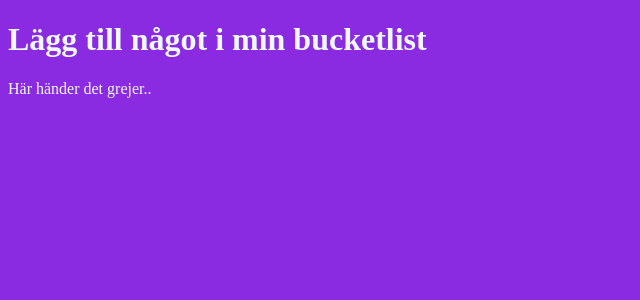
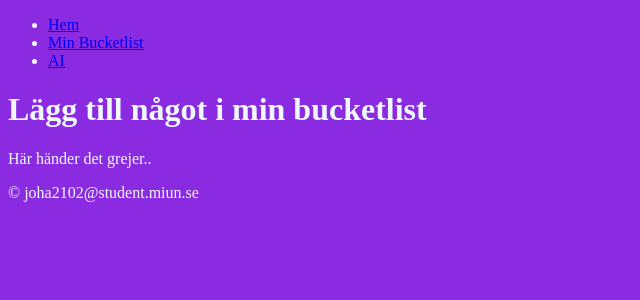
Before and after one commit to JohannaHannahoJ/bucketlist, a PHP site: page /bucketlist.php in a window 1280 px wide. Shown: the top 300 px of the page, without its empty margins (0-640 px from the left). Run offline with PHP 8.4, Linux system fonts and the light colour scheme.

Commit message:
Add reusable header, navigation and footer

```diff
--- a/bucketlist.php
+++ b/bucketlist.php
@@ -1,19 +1,12 @@
-<!DOCTYPE html>
-<html lang="se">
-<head>
-    <meta charset="UTF-8">
-    <meta name="viewport" content="width=device-width, initial-scale=1.0">
-    <title>Bucketlist - Min bucketlist</title>
-    <link rel="stylesheet" href="css/styles.css">
-</head>
-<body>
-    <div class="container">
+<?php
+$title = "Min Bucketlist";
+$currentPage = "bucketlist";
+require_once 'config.php';
+require_once 'includes/header.php';
+?>
         <h1>Lägg till något i min bucketlist</h1>
         <div class="ingress">
             Här händer det grejer..
         </div>
 
-    </div>
-
-</body>
-</html>
+<?php require_once 'includes/footer.php'; ?>
--- a/includes/footer.php
+++ b/includes/footer.php
@@ -0,0 +1,11 @@
+        </main>
+
+        <footer>
+            <p>&copy; joha2102@student.miun.se</p>
+        </footer>
+
+    </div>
+
+  </body>
+
+  </html>
--- a/includes/header.php
+++ b/includes/header.php
@@ -0,0 +1,27 @@
+<!DOCTYPE html>
+<html lang="sv">
+
+<head>
+    <meta charset="UTF-8">
+    <meta name="viewport" content="width=device-width, initial-scale=1.0">
+    <title>Bucketlist | <?= $title ?></title>
+    <link rel="stylesheet" href="css/styles.css">
+</head>
+
+<body>
+    <div class="container">
+        <header>
+            <nav>
+                <ul class="topnav">
+                    <li><a href="index.php"
+                            class="<?= $currentPage === 'index' ? 'active' : '' ?>"
+                            <?= $currentPage === 'index' ? 'aria-current="page"' : '' ?>>Hem</a></li>
+                    <li><a href="bucketlist.php" class="<?= $currentPage === 'bucketlist' ? 'active' : '' ?>"
+                            <?= $currentPage === 'bucketlist' ? 'aria-current="page"' : '' ?>>Min Bucketlist</a></li>
+                    <li><a href="ai.php" class="<?= $currentPage === 'ai' ? 'active' : '' ?>"
+                            <?= $currentPage === 'ai' ? 'aria-current="page"' : '' ?>>AI</a></li>
+                </ul>
+            </nav>
+        </header>
+
+        <main>
```
Also changed, not shown: ai.php (+7 -14 lines), index.php (+7 -14 lines).
